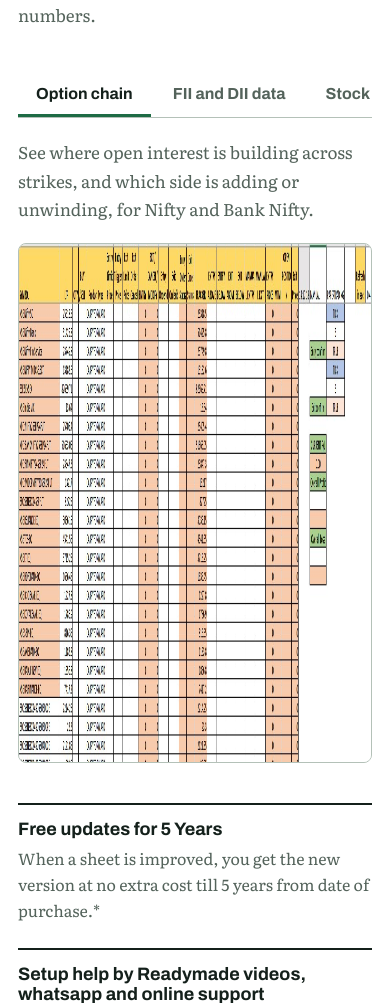
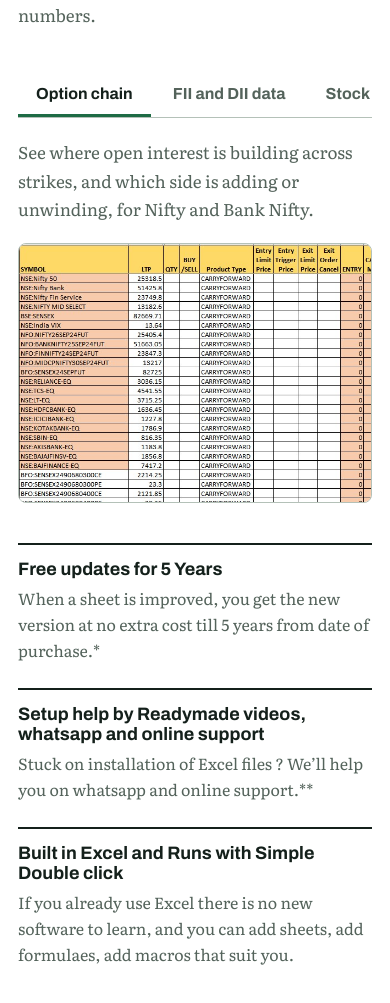
Before and after one commit to pvj19/pranil_django1, a Django app: page / in a window 390 px wide. Shown: the part 2426-3429 px from the top of the page. Run offline with Django 5.2, Linux system fonts and the light colour scheme.

Commit message:
Make tool screenshots scroll sideways and shrink box height on mobile

```diff
--- a/marketpath/static/marketpath/css/style.css
+++ b/marketpath/static/marketpath/css/style.css
@@ -144,18 +144,25 @@
   .xl {
   border: 1px solid var(--line-strong);
   border-radius: 8px;
-  overflow: hidden;
   background: var(--mist);
   height: 520px;
   display: flex;
   align-items: center;
-  justify-content: center;
+  overflow-x: auto;
+  overflow-y: hidden;
 }
 .xl-screenshot {
   display: block;
-  width: 100%;
+  max-width: none;
   height: 100%;
-  object-fit: fill;
+  width: auto;
+  margin: 0 auto;
+  object-fit: contain;
+  image-rendering: -webkit-optimize-contrast;
+}
+
+@media (max-width: 760px) {
+  .xl { height: 260px; }
 }
   .xl-title { display: flex; align-items: center; justify-content: space-between; gap: 12px; padding: 10px 16px; background: #1E6B45; color: #FFFFFF; font: 600 14px var(--display); }
   .xl-title .badge { font: 600 12px var(--display); padding: 2px 8px; border-radius: 4px; background: rgba(255, 255, 255, 0.2); }
--- a/pranil_django1/settings.py
+++ b/pranil_django1/settings.py
@@ -35,7 +35,7 @@
     "tradeonlevel1.com",
     "www.tradeonlevel1.com",
 ]
-
+CSRF_TRUSTED_ORIGINS = ["pranil-django1.onrender.com","https://tradeonlevel1.com", "https://www.tradeonlevel1.com"]
 
 # secret key hhtTTtGn7c0VdRqdYWYJdFOLZkQIKMRzqrR-w3rwuaXwceM8yCiQ5SP_0jzuZ__vMUQ
 # value 6df3c802a1d33f4d742f1ff525db2802
```
